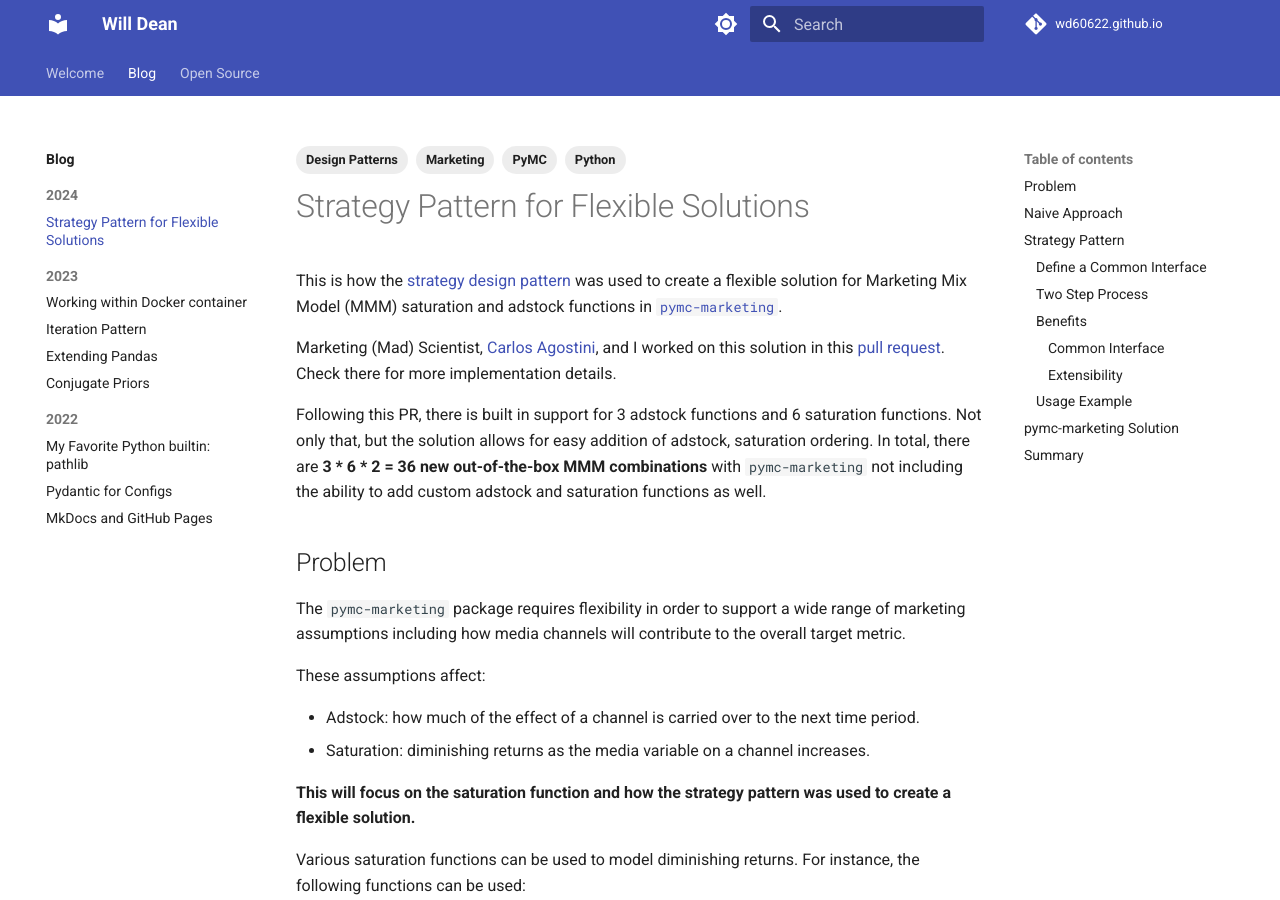
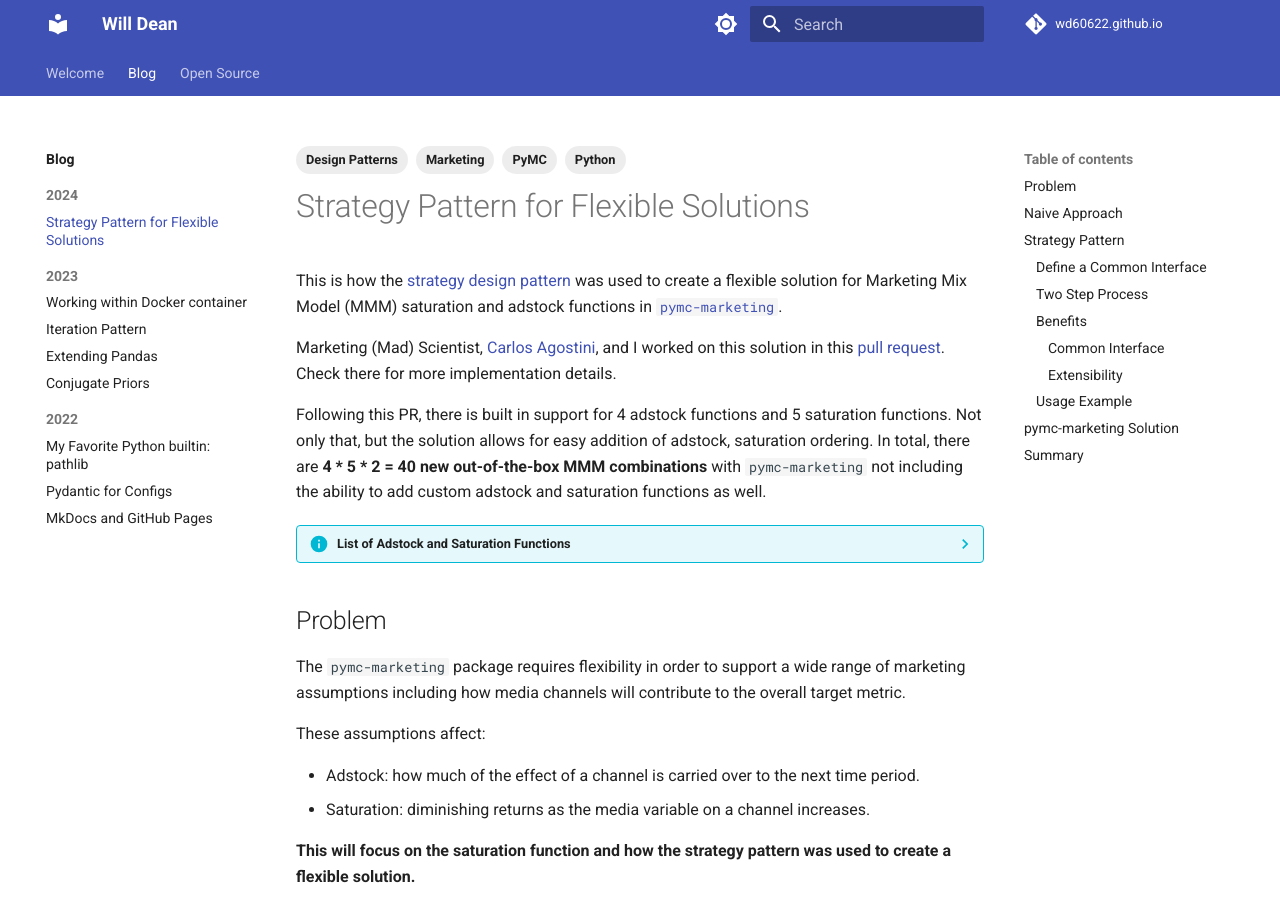
Before and after one commit to williambdean/williambdean.github.io, an MkDocs documentation site: the page built from docs/blog/posts/2024/pymc-marketing-strategy-pattern.md, in a window 1280 px wide and 900 px high. Built offline with MkDocs 1.6.1 and Material for MkDocs 9.7.7, drawn with Linux system fonts in a browser that asks for light colours; comment, search, counter and statistics services are not loaded; some of the changed text lies outside the part shown.

Commit message:
incorporate the feedback and correct list

````diff
--- a/docs/blog/posts/2024/pymc-marketing-strategy-pattern.md
+++ b/docs/blog/posts/2024/pymc-marketing-strategy-pattern.md
@@ -19,11 +19,29 @@
 request](https://github.com/pymc-labs/pymc-marketing/pull/632). Check there for
 more implementation details.
 
-Following this PR, there is built in support for 3 adstock functions and 6
+Following this PR, there is built in support for 4 adstock functions and 5
 saturation functions. Not only that, but the solution allows for easy addition
-of adstock, saturation ordering. In total, there are **3 * 6 * 2 = 36 new
+of adstock, saturation ordering. In total, there are **4 * 5 * 2 = 40 new
 out-of-the-box MMM combinations** with `pymc-marketing` not including the
 ability to add custom adstock and saturation functions as well.
+
+??? info "List of Adstock and Saturation Functions"
+
+    **Adstock**
+
+    - Geometric
+    - Delayed
+    - Weibull CDF
+    - Weibull PDF
+
+    **Saturation**
+
+    - Logistic
+    - Tanh
+    - Tanh Baselined
+    - Hill
+    - Michaelis-Menten
+
 
 ## Problem
 
@@ -254,11 +272,14 @@
 }
 
 # Application
+ax = plt.subplot(111)
+
 x = np.linspace(0, 1, 100)
-ax = plt.subplot(111)
+
 for name, saturation in saturation_functions.items():
     y = saturation(x)
     ax.plot(x, y, label=name)
+
 ax.legend()
 ax.set(
     xlabel="media variable",
@@ -307,6 +328,7 @@
 saturation = InfiniteReturns()
 
 x = np.linspace(0, 1, 100)
+
 with pm.Model():
     saturated_x = saturation.apply(x)
 ```
--- a/mkdocs.yml
+++ b/mkdocs.yml
@@ -47,6 +47,7 @@
       anchor_linenums: true
   - pymdownx.inlinehilite
   - pymdownx.snippets
+  - pymdownx.details
   - pymdownx.superfences
   - attr_list
   - pymdownx.emoji:
````
